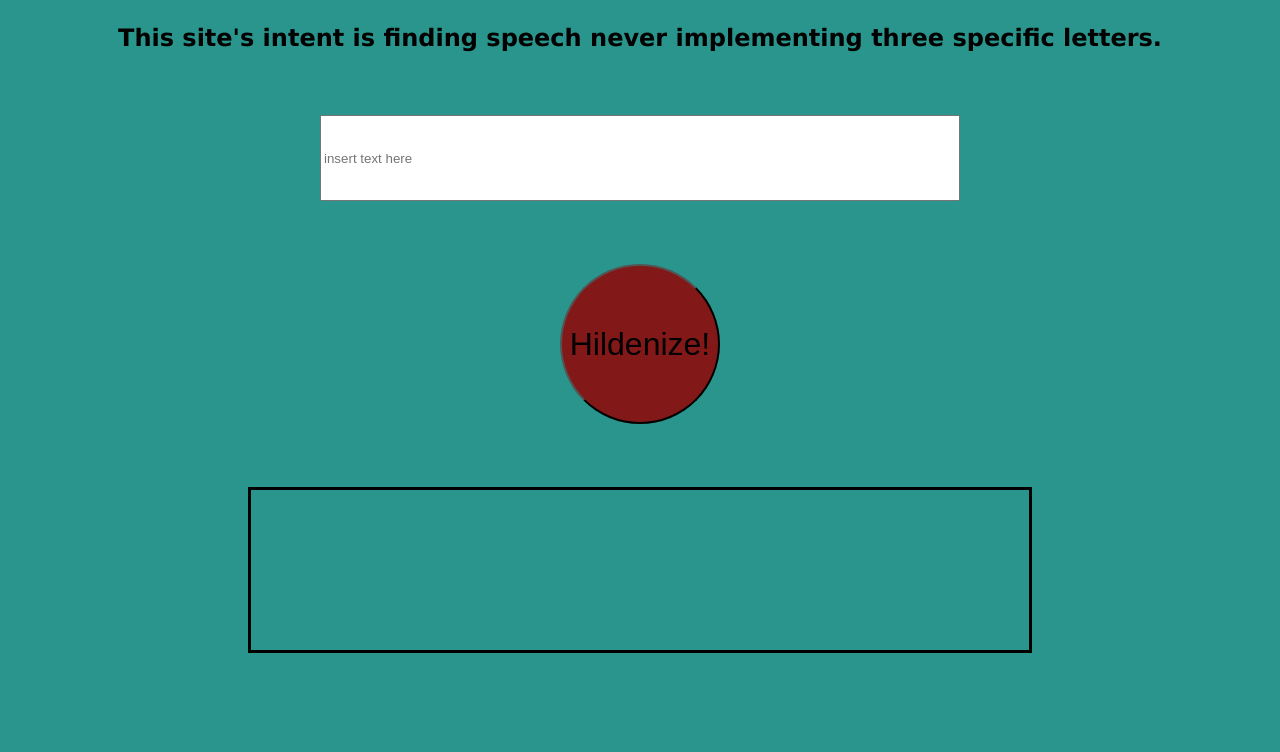
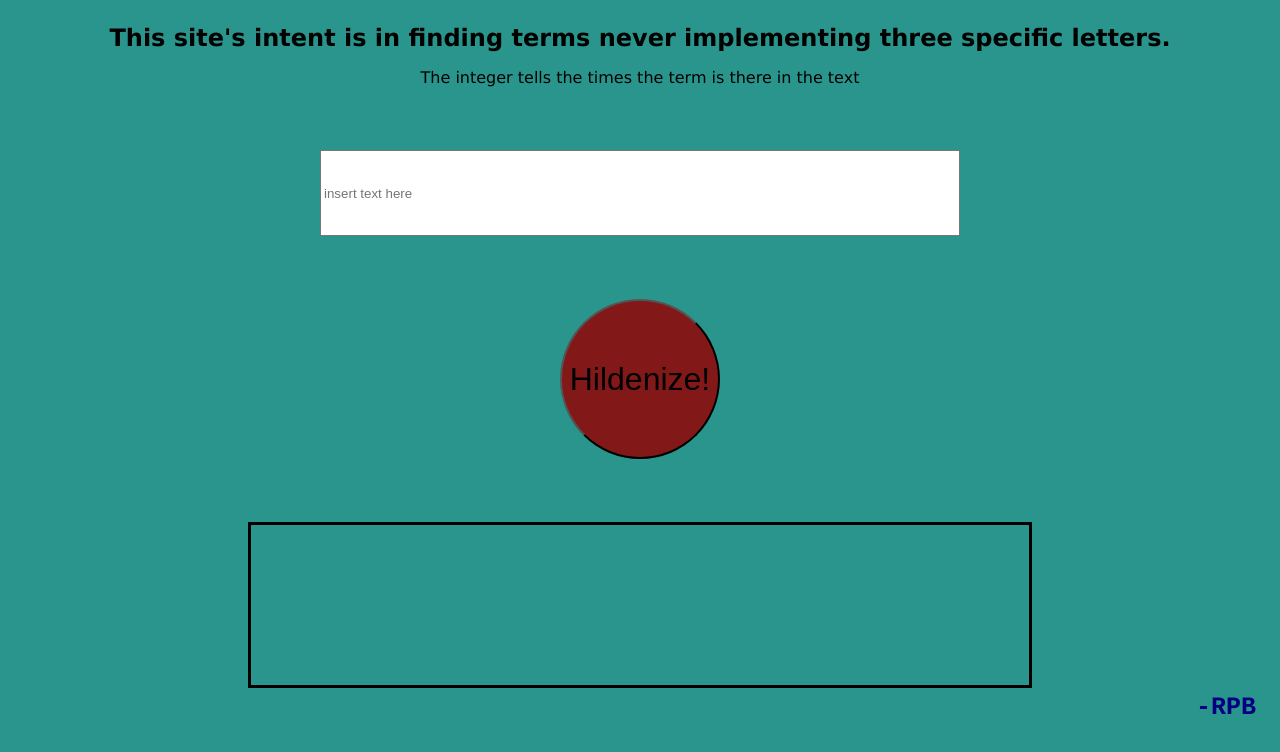
Before and after one commit to ryanpburnett/aou-removal, a plain HTML site: page index.html in a window 1280 px wide. Drawn offline with Linux system fonts and the light colour scheme.

Commit message:
more css

```diff
--- a/index.html
+++ b/index.html
@@ -8,12 +8,14 @@
     <link rel="stylesheet" href="style.css">
 </head>
 <body>
-    <h1>This site's intent is finding speech never implementing three specific letters.  </h1>
+    <h1>This site's intent is in finding terms never implementing three specific letters.  </h1>
+    <p>The integer tells the times the term is there in the text</p>
     <form id="form" onsubmit="hildenizer()">
         <input id="input" type="text" placeholder="insert text here">
         <button id="button" type="submit">Hildenize!</button>
     </form>
     <div id="main"></div>
+    <div id="sig">-RPB</div>
     <script src="script.js"></script>
 </body>
 </html>
--- a/style.css
+++ b/style.css
@@ -3,10 +3,17 @@ body {
 }
 
 h1 {
+    font-size: 1.5rem;
+    margin-top: 1.5rem;
+}
+
+p {
+    font-size: 1rem;
+}
+
+h1, p {
     text-align: center;
     font-family: Verdana, Geneva, Tahoma, sans-serif;
-    font-size: 1.5rem;
-    margin-top: 1.5rem;
 }
 
 #form {
@@ -70,6 +77,17 @@ button:focus {
 
 }
 
+#sig {
+    margin: 5px;
+    margin-right: 1rem;
+    font-family: Courier, monospace;
+    font-size: 25px;
+    font-weight: bold;
+    color: navy;
+    text-align: right;
+    margin-bottom: 50px;
+}
+
 @media only screen and (max-width: 768px) {
     #main {
     margin-left: 20px;
@@ -79,4 +97,8 @@ button:focus {
     h1 {
         font-size: .75rem;
     }
+
+    p {
+        font-size: .75rem;
+    }
 }
```
